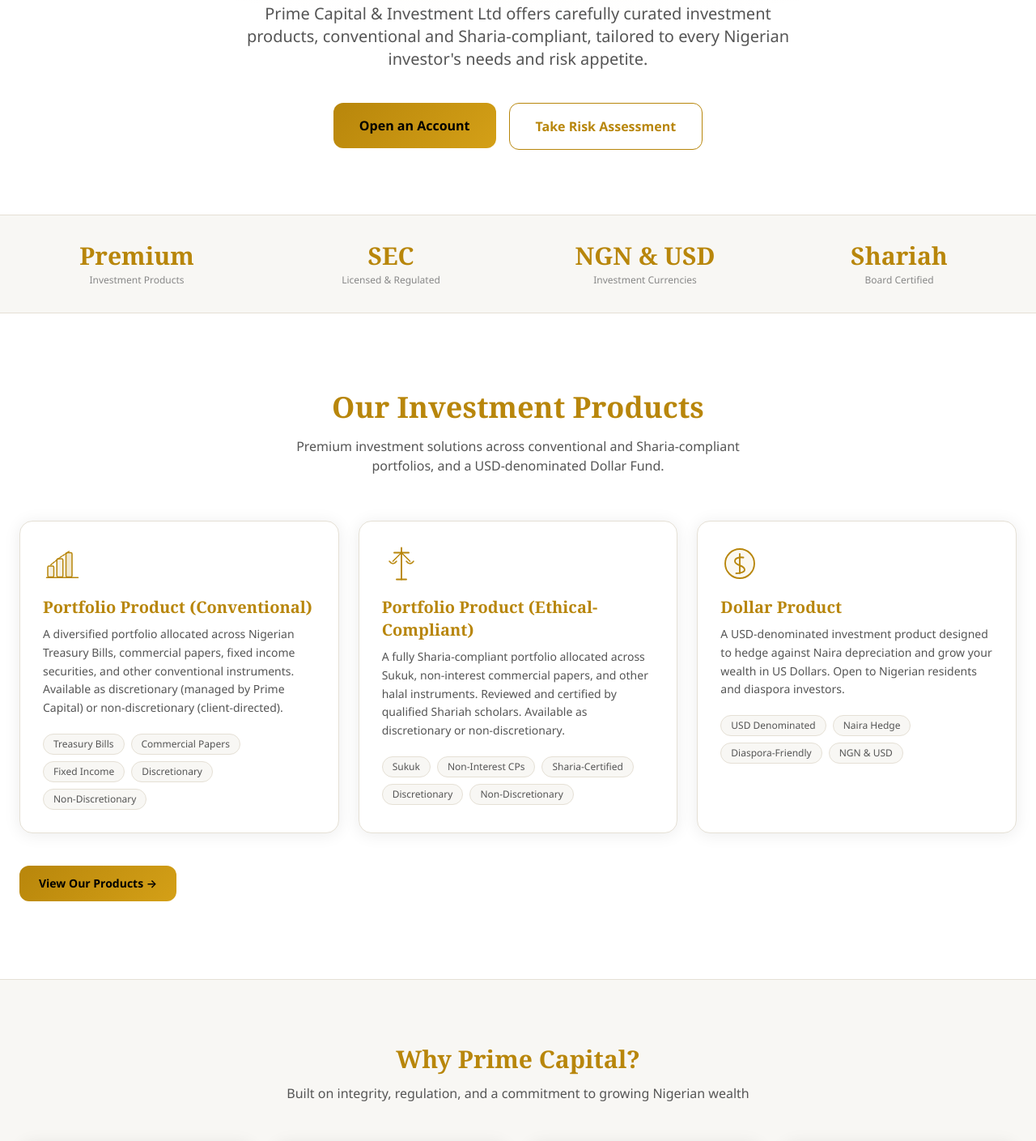
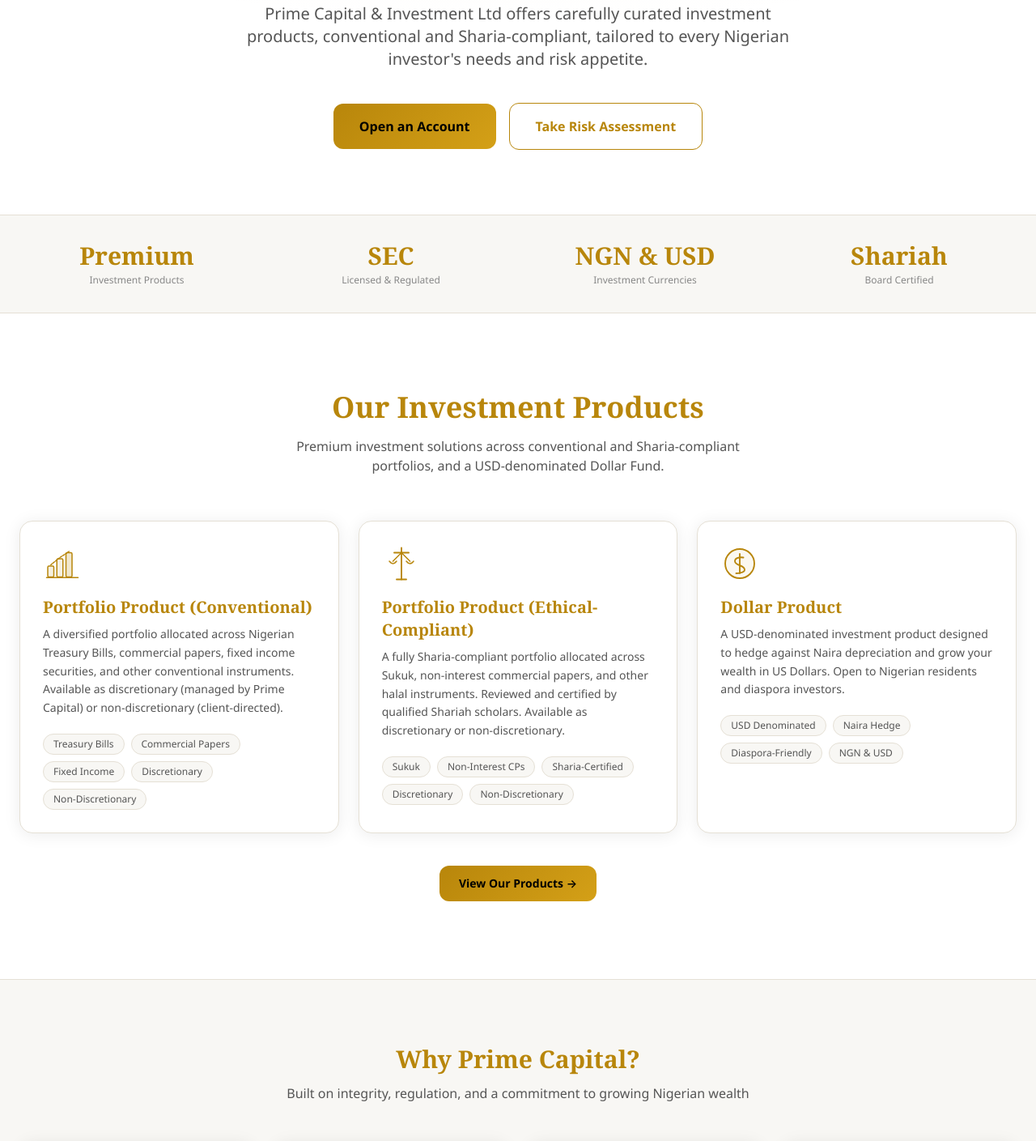
Before and after one commit to saidu2/pcil-frontend, a React (Vite) app: page / in a window 1280 px wide. Shown: the part 400-1809 px from the top of the page at 81% size. Built offline with nearby package versions, Linux system fonts and the light colour scheme; no server answers.

Commit message:
Fix buttons stretching full-width instead of centering (regression from earlier spinner fix)

```diff
--- a/src/components/UI.jsx
+++ b/src/components/UI.jsx
@@ -10,7 +10,7 @@
       style={outline
         ? { border: '1.5px solid #B8860B', color: '#B8860B', background: 'transparent' }
         : { background: 'linear-gradient(135deg, #B8860B, #D4A017)', color: '#000' }}
-      className={`${sizes[size]} rounded-xl font-semibold transition-all hover:opacity-85 active:scale-95 disabled:opacity-40 disabled:cursor-not-allowed flex items-center justify-center ${className}`}
+      className={`${sizes[size]} rounded-xl font-semibold transition-all hover:opacity-85 active:scale-95 disabled:opacity-40 disabled:cursor-not-allowed inline-flex items-center justify-center ${className}`}
     >
       {children}
     </button>
--- a/src/pages/Landing.jsx
+++ b/src/pages/Landing.jsx
@@ -100,7 +100,7 @@
             Prime Capital & Investment Ltd offers carefully curated investment products, conventional and Sharia-compliant, tailored to every Nigerian investor's needs and risk appetite.
           </p>
 
-          <div className="flex flex-col sm:flex-row gap-4 justify-center">
+          <div className="flex flex-col sm:flex-row gap-4 justify-center items-center">
             <Link to="/signup">
               <GoldButton size="lg">Open an Account</GoldButton>
             </Link>
```
